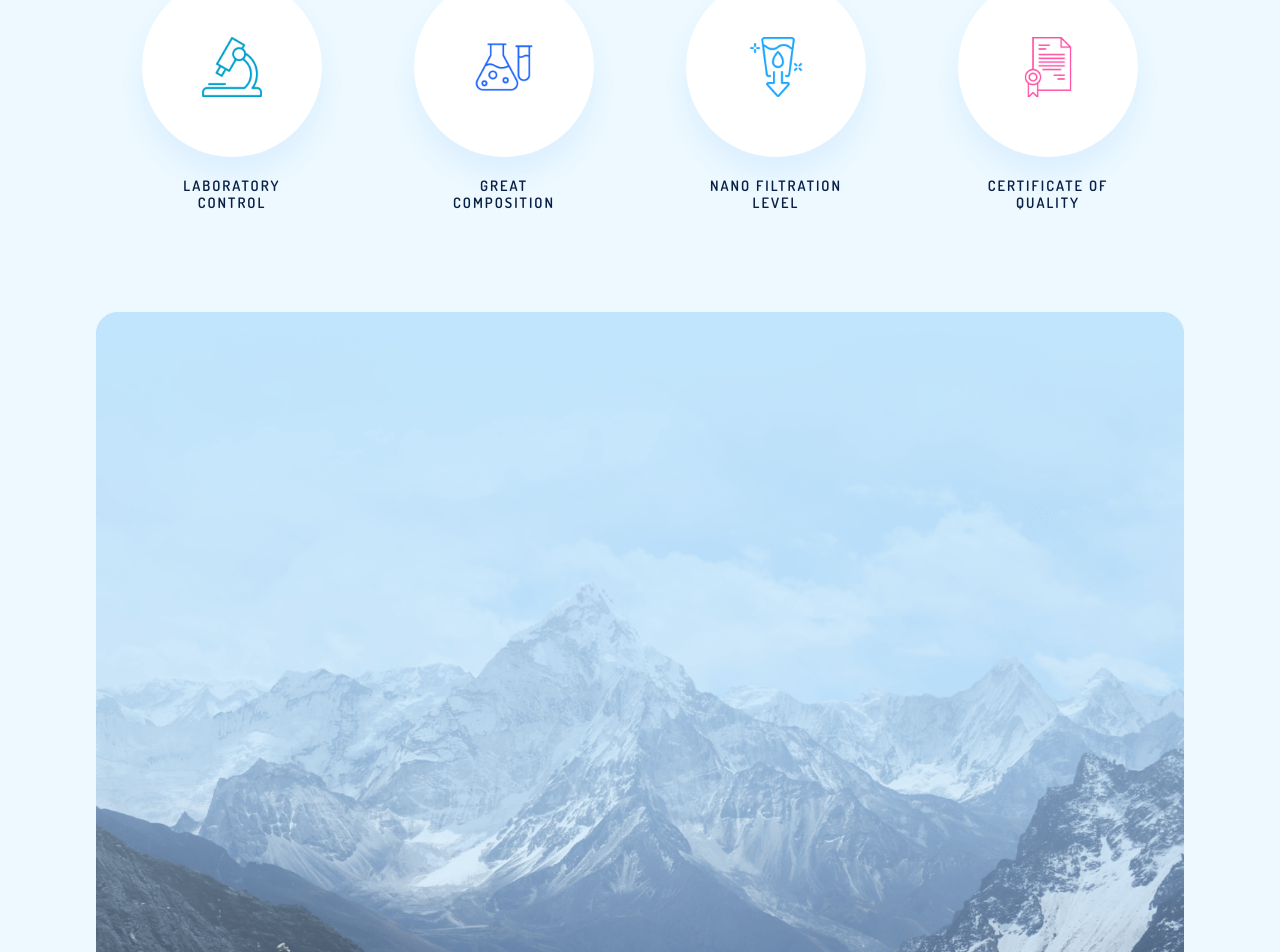
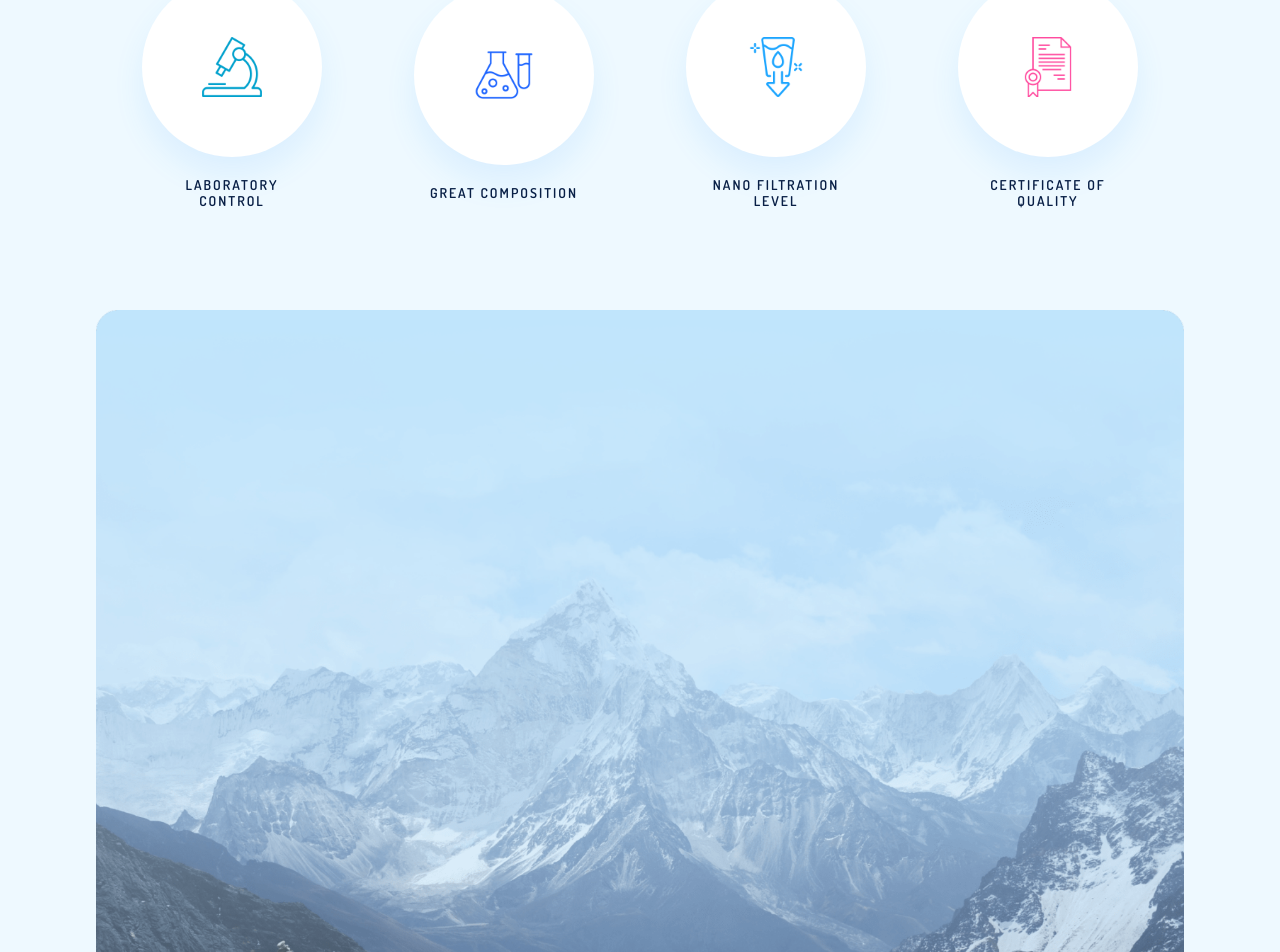
Before and after one commit to Kennyabby/Jazmyneng, a React (Vite) app: page / in a window 1280 px wide. Shown: the part 2657-3609 px from the top of the page. Built offline with nearby package versions, Linux system fonts and the light colour scheme.

Commit message:
some changes

```diff
--- a/src/index.css
+++ b/src/index.css
@@ -391,7 +391,7 @@ body {
 .tpcard-title{
   font-family: var(--dosis-font);
   color: var(--title-color);
-  font-size: .9em;
+  font-size: .85em;
   font-weight: 600;
   margin-top: 20px;
   text-transform: uppercase;
```
